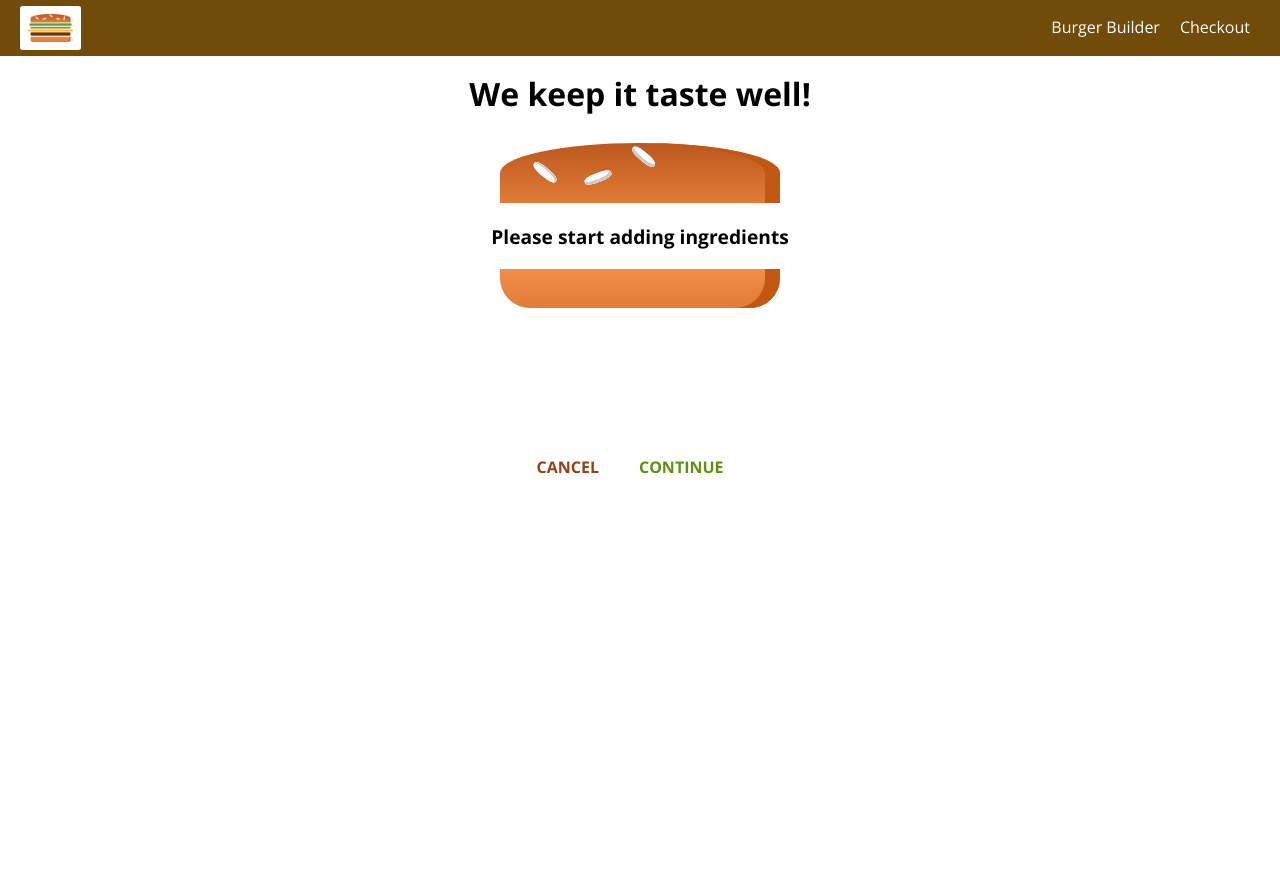
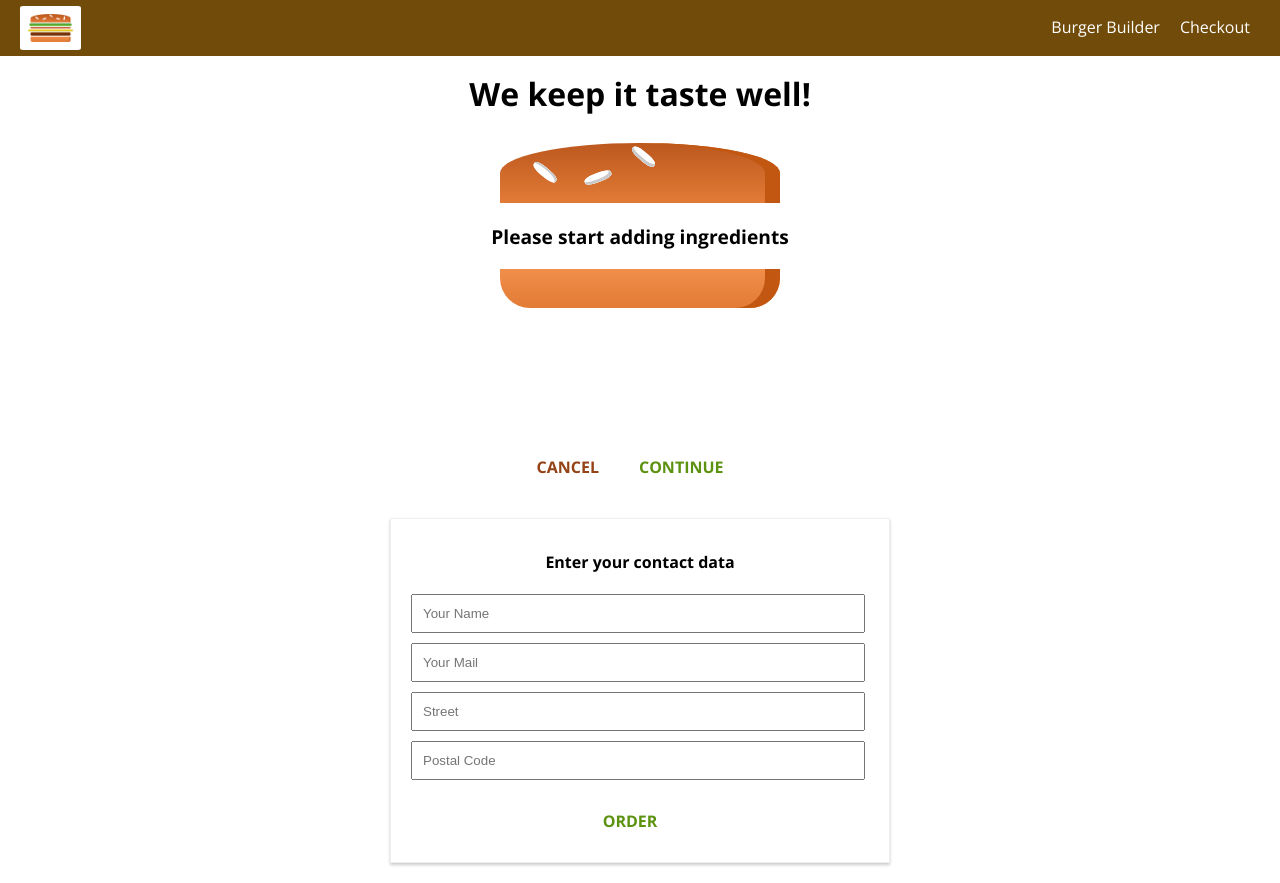
Before and after one commit to David-mwendwa/Burger-Builder, a React app: page /checkout in a window 1280 px wide. Both pictures are taken after a click on the button "CONTINUE". Before the commit the page ends 800 px from the top, so only its background shows below. Built offline with nearby package versions, Linux system fonts and the light colour scheme.

Commit message:
feat: create contact data component & navigate

```diff
--- a/src/containers/Checkout/Checkout.js
+++ b/src/containers/Checkout/Checkout.js
@@ -1,6 +1,8 @@
 import React, { Component } from 'react';
+import { Route } from 'react-router-dom';
 
 import CheckoutSummary from '../../components/Order/ChekoutSummary/CheckoutSummary';
+import ContactData from './ContactData/ContactData';
 
 class Checkout extends Component {
   state = {
@@ -37,6 +39,10 @@
           checkoutCancelled={this.checkoutCancelledHandler}
           checkoutContinued={this.checkoutContinuedHandler}
         />
+        <Route
+          path={this.props.match.path + '/contact-data'}
+          component={ContactData}
+        />
       </div>
     );
   }
--- /dev/null
+++ b/src/containers/Checkout/ContactData/ContactData.css
@@ -0,0 +1,22 @@
+.ContactData {
+  margin: 20px auto;
+  width: 80%;
+  text-align: center;
+  box-shadow: 0 2px 3px #ccc;
+  border: 1px solid #eee;
+  padding: 10px;
+  box-sizing: border-box;
+}
+
+.Input {
+  display: block;
+  width: 90%;
+  margin: 10px;
+  padding: 10px;
+}
+
+@media (min-width: 600px) {
+  .ContactData {
+    width: 500px;
+  }
+}
--- /dev/null
+++ b/src/containers/Checkout/ContactData/ContactData.js
@@ -0,0 +1,53 @@
+import React, { Component } from 'react';
+
+import Button from '../../../components/UI/Button/Button';
+
+import classes from './ContactData.css';
+
+class ContactData extends Component {
+  state = {
+    name: '',
+    email: '',
+    address: {
+      street: '',
+      postalCode: '',
+    },
+  };
+
+  render() {
+    return (
+      <div className={classes.ContactData}>
+        <h4>Enter your contact data</h4>
+        <form>
+          <input
+            className={classes.Input}
+            type='text'
+            name='name'
+            placeholder='Your Name'
+          />
+          <input
+            className={classes.Input}
+            type='email'
+            name='email'
+            placeholder='Your Mail'
+          />
+          <input
+            className={classes.Input}
+            type='text'
+            name='street'
+            placeholder='Street'
+          />
+          <input
+            className={classes.Input}
+            type='text'
+            name='postal'
+            placeholder='Postal Code'
+          />
+          <Button btnType='Success'>ORDER</Button>
+        </form>
+      </div>
+    );
+  }
+}
+
+export default ContactData;
```
